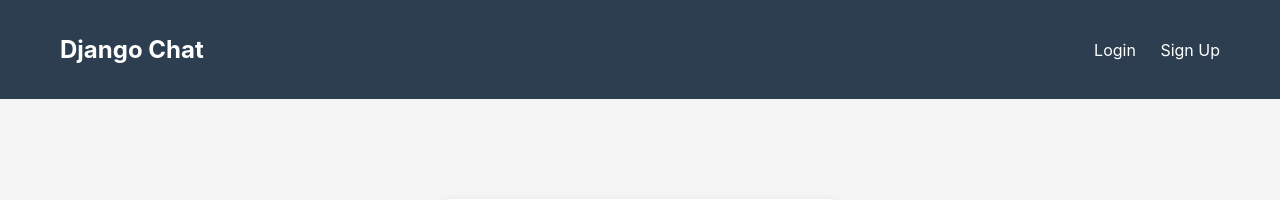
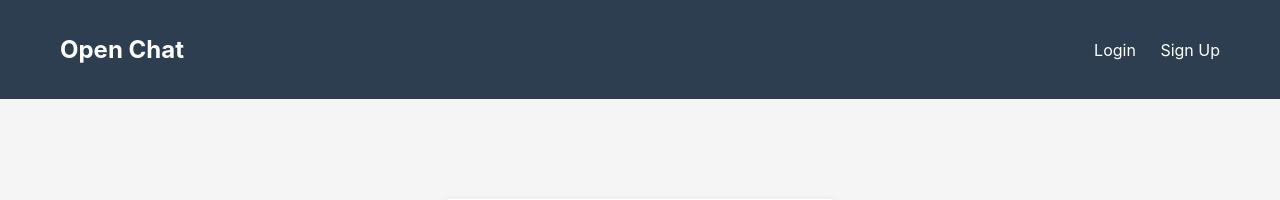
Before and after one commit to starlingilcruz/django-chat, a Django app: page /signup in a window 1280 px wide. Shown: the top 200 px of the page. Run offline with Django 4.2, Linux system fonts and the light colour scheme.

Commit message:
chore: Update site title from 'Django Chat' to 'Open Chat' in base template

```diff
--- a/templates/base.html
+++ b/templates/base.html
@@ -28,7 +28,7 @@
 <body>
     <nav>
         <div class="container">
-            <h1>Django Chat</h1>
+            <h1>Open Chat</h1>
             <div>
                 {% if user.is_authenticated %}
                     <span>Hello, {{ user.username }}</span>
```
